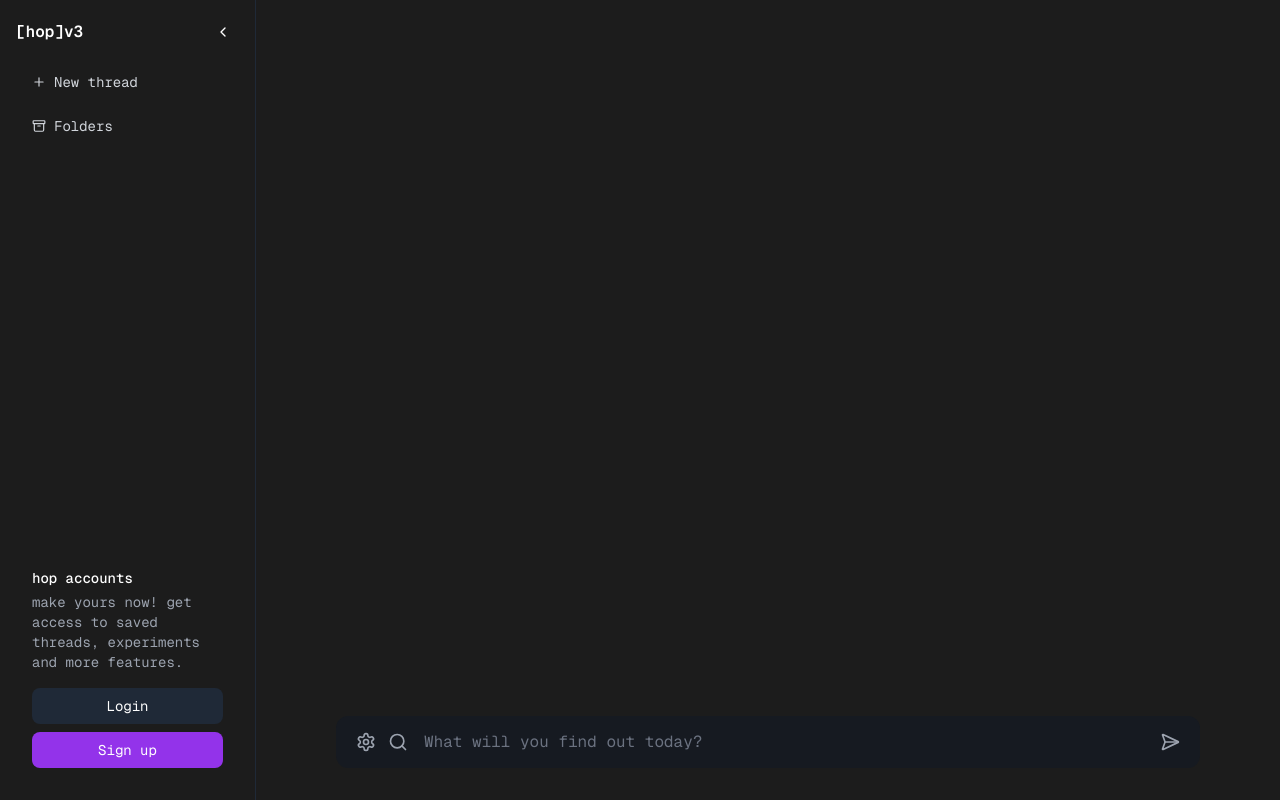
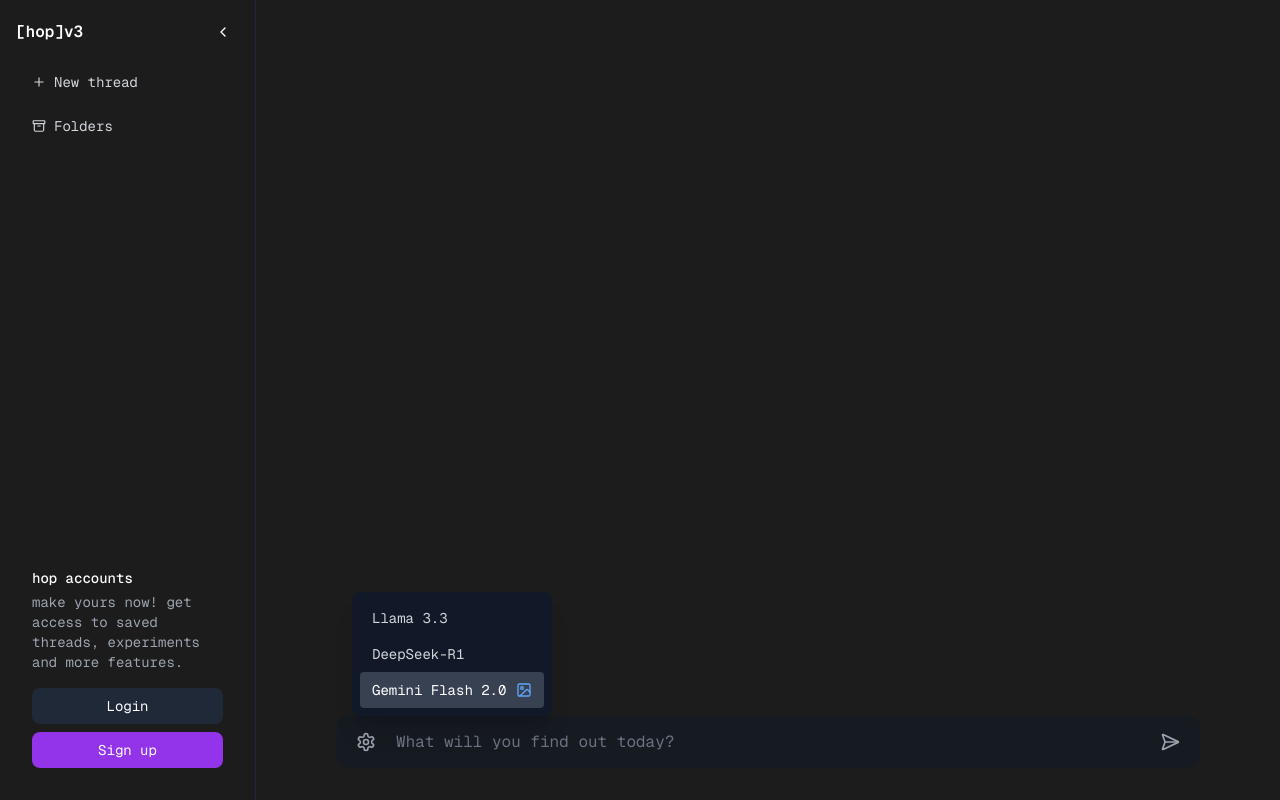
Before and after one commit to dragonhuntr/hopv3, a Next.js app: page /chat/1 in a window 1280 px wide. Both pictures are taken after a click on the button 366 px from the left and 742 px from the top of the page. Built offline with nearby package versions, Linux system fonts and the light colour scheme.

Commit message:
add model selector

```diff
--- a/src/components/chat/ChatContainer.tsx
+++ b/src/components/chat/ChatContainer.tsx
@@ -6,6 +6,7 @@
 import { MultimodalInput } from '@/components/chat/MultimodalInput';
 import { generateUUID } from '@/lib/utils';
 import { useState, useRef } from 'react';
+import { DEFAULT_MODEL_ID } from '@/lib/ai/models';
 
 interface ChatContainerProps {
   chatId?: string;
@@ -17,12 +18,16 @@
   // we use a client-side generated chatId if it is a new chat
   const [clientChatId] = useState(() => generateUUID());
   const hasRedirected = useRef(false);
+  const [selectedModel, setSelectedModel] = useState(DEFAULT_MODEL_ID);
 
   const { messages, input, handleInputChange, handleSubmit, isLoading } = useChat({
     id: chatId ?? clientChatId,
     sendExtraMessageFields: true,
     // use uuid for ids
-    generateId: generateUUID
+    generateId: generateUUID,
+    body: {
+      model: selectedModel
+    }
   });
 
   const handleFormSubmit = (e: React.FormEvent<HTMLFormElement>) => {
@@ -50,6 +55,8 @@
           disabled={isLoading}
           value={input}
           onChange={handleInputChange}
+          selectedModel={selectedModel}
+          onModelChange={setSelectedModel}
         />
       </div>
     </div>
--- /dev/null
+++ b/src/components/chat/ModelSelector.tsx
@@ -0,0 +1,47 @@
+import { models } from '@/lib/ai/models';
+import { Zap, Image } from 'lucide-react';
+
+interface ModelSelectorProps {
+  selectedModel: string;
+  onModelChange: (modelId: string) => void;
+  onClose: () => void;
+}
+
+export function ModelSelector({
+  selectedModel,
+  onModelChange,
+  onClose,
+}: ModelSelectorProps) {
+  return (
+    <div
+      className="absolute left-0 bottom-10 z-10 min-w-[200px] rounded-lg bg-gray-900 p-2 shadow-xl"
+      onBlur={onClose}
+      role="menu"
+    >
+      {models.map((model) => (
+        <button
+          key={model.id}
+          onClick={() => {
+            onModelChange(model.id);
+            onClose();
+          }}
+          className={`w-full rounded px-3 py-2 text-left text-sm flex items-center gap-2 ${
+            model.id === selectedModel
+              ? 'bg-gray-700 text-white'
+              : 'text-gray-300 hover:bg-gray-700'
+          }`}
+          role="menuitem"
+        >
+          <span className="flex-1">{model.label}</span>
+          <div className="flex gap-1">
+            {model.vision && (
+              <span className="text-blue-400">
+                <Image className="w-4 h-4" />
+              </span>
+            )}
+          </div>
+        </button>
+      ))}
+    </div>
+  );
+}
--- a/src/components/chat/MultimodalInput.tsx
+++ b/src/components/chat/MultimodalInput.tsx
@@ -1,12 +1,16 @@
 "use client";
 
 import { Search, Settings, SendHorizontal } from "lucide-react";
+import { useState } from "react";
+import { ModelSelector } from "@/components/chat/ModelSelector";
 
 interface MultimodalInputProps {
   onSubmit: (e: React.FormEvent<HTMLFormElement>) => void;
   onChange?: (e: React.ChangeEvent<HTMLInputElement>) => void;
   disabled?: boolean;
   value?: string;
+  selectedModel: string;
+  onModelChange: (model: string) => void;
 }
 
 export function MultimodalInput({
@@ -14,19 +18,32 @@
   onChange,
   disabled,
   value,
+  selectedModel,
+  onModelChange,
 }: MultimodalInputProps) {
+  const [isModelSelectorOpen, setIsModelSelectorOpen] = useState(false);
+
   return (
     <div className="mx-auto w-full max-w-4xl p-4">
       <div className="flex w-full items-center gap-2 rounded-xl bg-gray-900/50 px-4 py-3">
-        <div className="flex gap-2">
+        <div className="relative flex gap-2">
           <button
             className="rounded-lg p-1 transition-colors hover:bg-gray-800"
-            aria-label="Settings"
+            aria-label="Model settings"
+            onClick={() => setIsModelSelectorOpen(!isModelSelectorOpen)}
+            disabled={disabled}
           >
             <Settings size={20} className="text-gray-400" />
           </button>
 
-          <Search size={20} className="mt-1 text-gray-400" />
+          {isModelSelectorOpen && (
+            <ModelSelector
+              selectedModel={selectedModel}
+              onModelChange={onModelChange}
+              onClose={() => setIsModelSelectorOpen(false)}
+            />
+          )}
+
         </div>
         <form
           onSubmit={onSubmit}
--- a/src/lib/ai/models.ts
+++ b/src/lib/ai/models.ts
@@ -1,7 +1,6 @@
 type Model = {
     id: string;
     label: string;
-    apiIdentifier: string;
     description: string;
     vision: boolean;
 };
@@ -10,25 +9,28 @@
     {
         id: 'llama3.3',
         label: 'Llama 3.3',
-        apiIdentifier: 'llama3.3',
+        description: 'For complex, multi-step tasks',
+        vision: false,
+    },
+    /**{
+        id: 'llama3.2-vision',
+        label: 'Llama 3.2 Vision',
+        description: 'For complex, multi-step tasks',
+        vision: true,
+    },*/
+    {
+        id: 'deepseek-r1',
+        label: 'DeepSeek-R1',
         description: 'For complex, multi-step tasks',
         vision: false,
     },
     {
-        id: 'llama3.2-vision',
-        label: 'Llama 3.2 Vision',
-        apiIdentifier: 'llama3.2-vision',
+        id: 'gemini-flash',
+        label: 'Gemini Flash 2.0',
         description: 'For complex, multi-step tasks',
         vision: true,
     },
-    {
-        id: 'deepseek-r1',
-        label: 'DeepSeek-R1',
-        apiIdentifier: 'deepseek-r1',
-        description: 'For complex, multi-step tasks',
-        vision: false,
-    },
 ] as const;
 
-export const DEFAULT_MODEL_ID: string = 'llama3.3';
-export const DEFAULT_TITLE_MODEL_ID: string = 'llama3.2-vision';
+export const DEFAULT_MODEL_ID: string = 'gemini-flash';
+export const DEFAULT_TITLE_MODEL_ID: string = 'gemini-flash';
```
